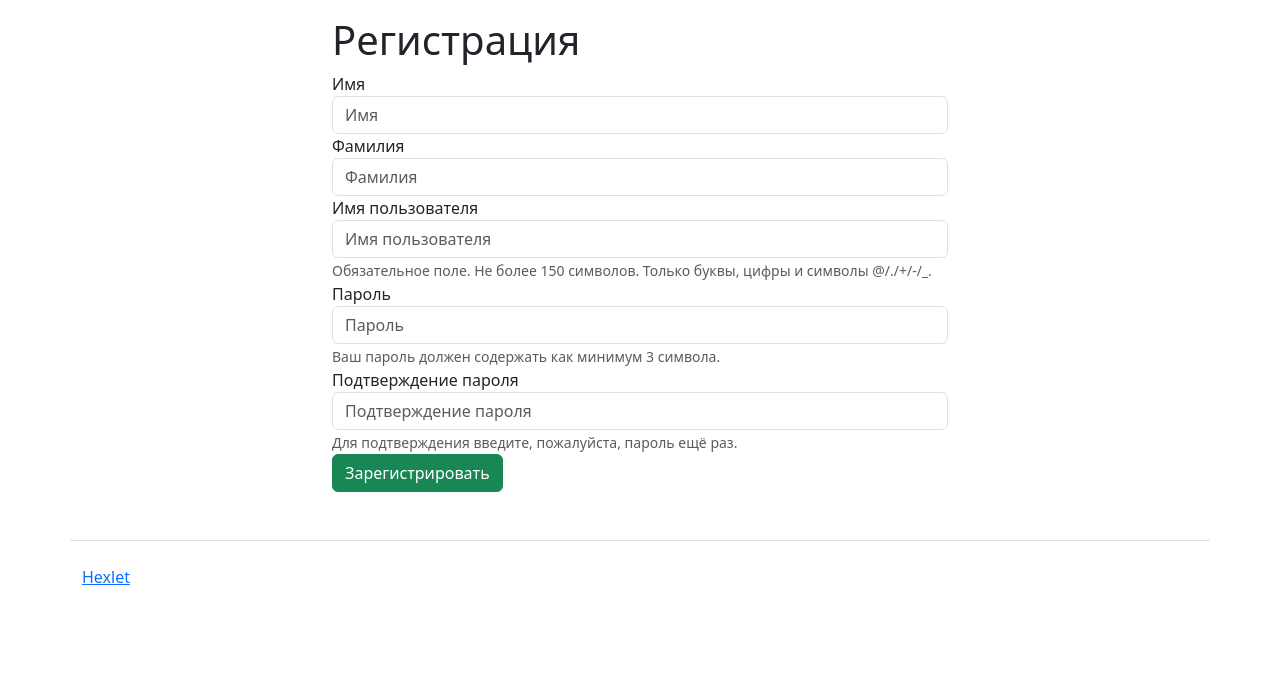
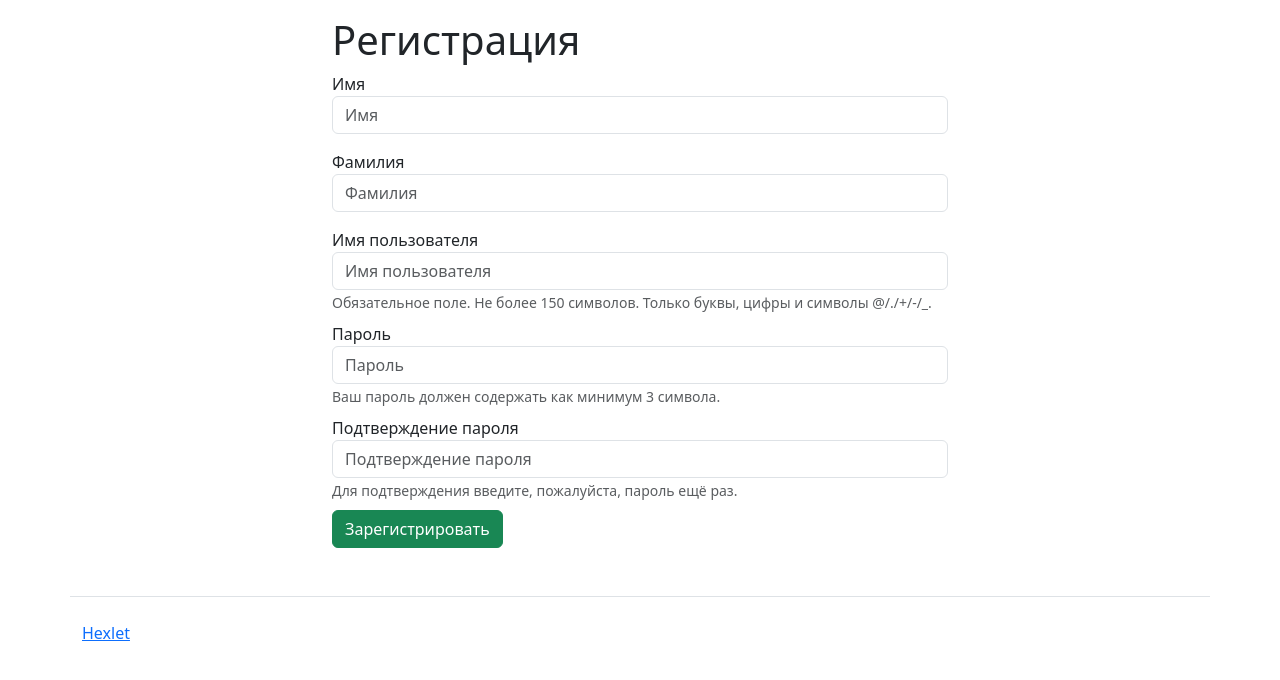
Before and after one commit to dimaevan/python-project-lvl4, a Django app: page /users/create in a window 1280 px wide. Shown: the part 56-736 px from the top of the page. Run offline with Django 3.2, Linux system fonts and the light colour scheme; some libraries are stand-ins or nearby versions.

Commit message:
Part 3. Add templates for registration

```diff
--- a/task_manager/templates/footer.html
+++ b/task_manager/templates/footer.html
@@ -1,6 +1,10 @@
 {% load i18n %}
 <footer>
-    <div class="container my-5 pt-4 border-top">
-        <a target="_blank" href="https://ru.hexlet.io">Hexlet</a>
+    <div class="navbar-fixed-bottom row-fluid">
+        <div class="navbar-inner">
+            <div class="container my-5 pt-4 border-top">
+                <a target="_blank" href="https://ru.hexlet.io">Hexlet</a>
+            </div>
+        </div>
     </div>
 </footer>
--- a/task_manager/templates/login.html
+++ b/task_manager/templates/login.html
@@ -8,11 +8,11 @@
     <form>
         <h1 class="h3 mb-3 fw-normal">Login</h1>
 
-        <div class="form-floating">
+        <div class="form-floating mb-3">
             <input type="text" class="form-control" id="floatingInput" placeholder="Nickname">
             <label for="floatingInput">Nickname address</label>
         </div>
-        <div class="form-floating">
+        <div class="form-floating mb-3">
             <input type="password" class="form-control" id="floatingPassword" placeholder="Password">
             <label for="floatingPassword">Password</label>
         </div>
--- a/task_manager/templates/registration.html
+++ b/task_manager/templates/registration.html
@@ -4,28 +4,28 @@
 <div class="container col-6 mt-3">
 <h1>Регистрация</h1>
 <form>
-    <div class="form-group">
+    <div class="form-group mb-3">
         <label for="input_name">Имя</label>
         <input type="text" class="form-control" id="input_name" placeholder="Имя">
     </div>
-    <div class="form-group">
+    <div class="form-group mb-3">
         <label for="input_surname">Фамилия</label>
         <input type="text" class="form-control" id="input_surname" placeholder="Фамилия">
     </div>
-    <div class="form-group">
+    <div class="form-group mb-2">
         <label for="input_nickname">Имя пользователя</label>
         <input type="text" class="form-control" id="input_nickname" placeholder="Имя пользователя">
         <small id="nicknameHelp" class="form-text text-muted">
             Обязательное поле. Не более 150 символов. Только буквы, цифры и символы @/./+/-/_.
         </small>
     </div>
-    <div class="form-group">
+    <div class="form-group mb-2">
         <label for="exampleInputPassword1">Пароль</label>
         <input type="password" class="form-control" id="exampleInputPassword1" placeholder="Пароль">
         <small id="passwordHelp" class="form-text text-muted">
             Ваш пароль должен содержать как минимум 3 символа.</small>
     </div>
-    <div class="form-group">
+    <div class="form-group mb-2">
         <label for="exampleInputPassword2">Подтверждение пароля</label>
         <input type="password" class="form-control" id="exampleInputPassword2" placeholder="Подтверждение пароля">
         <small id="passwordHelp2" class="form-text text-muted">Для подтверждения введите, пожалуйста, пароль ещё раз.</small>
```
Also changed, not shown: 1 other file.
